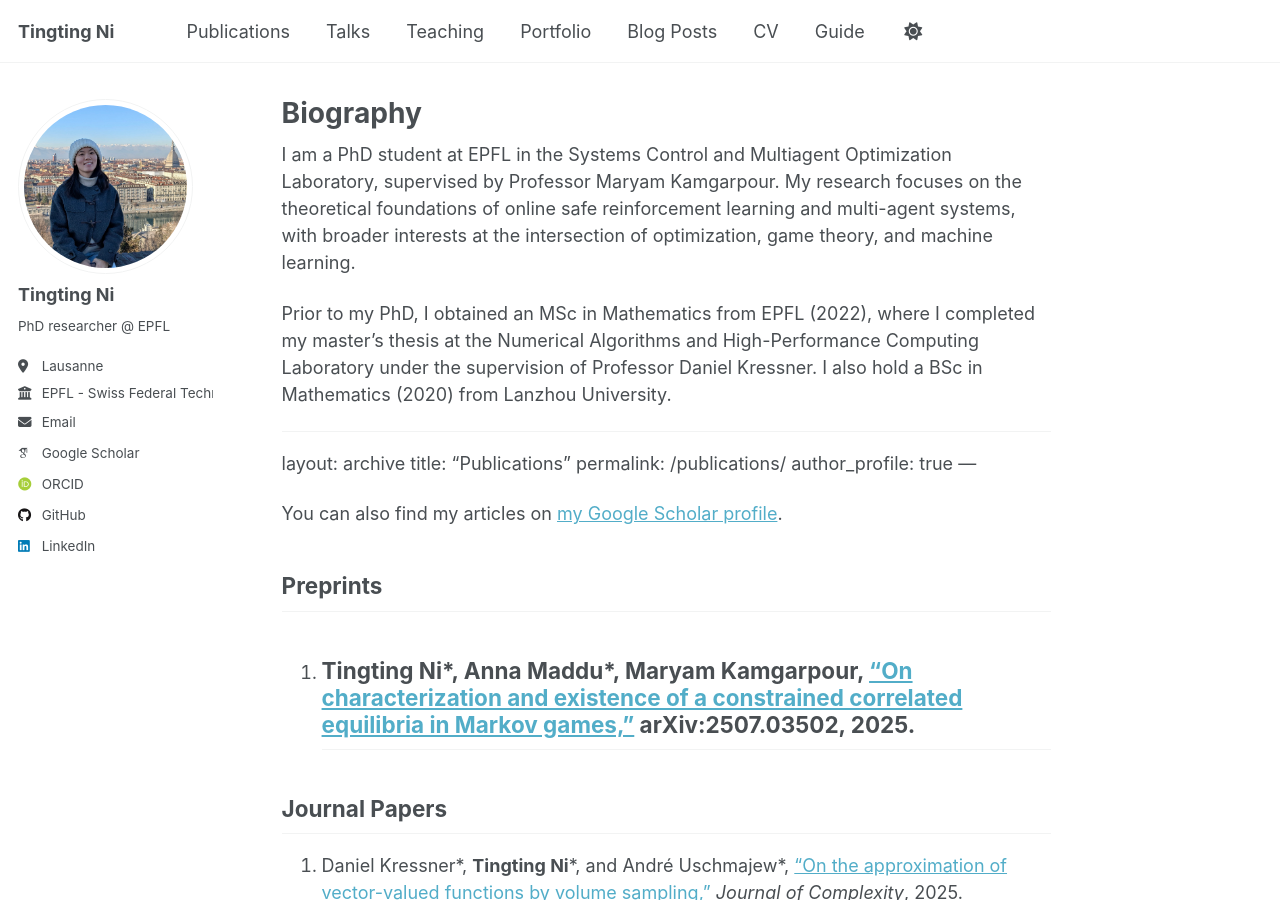
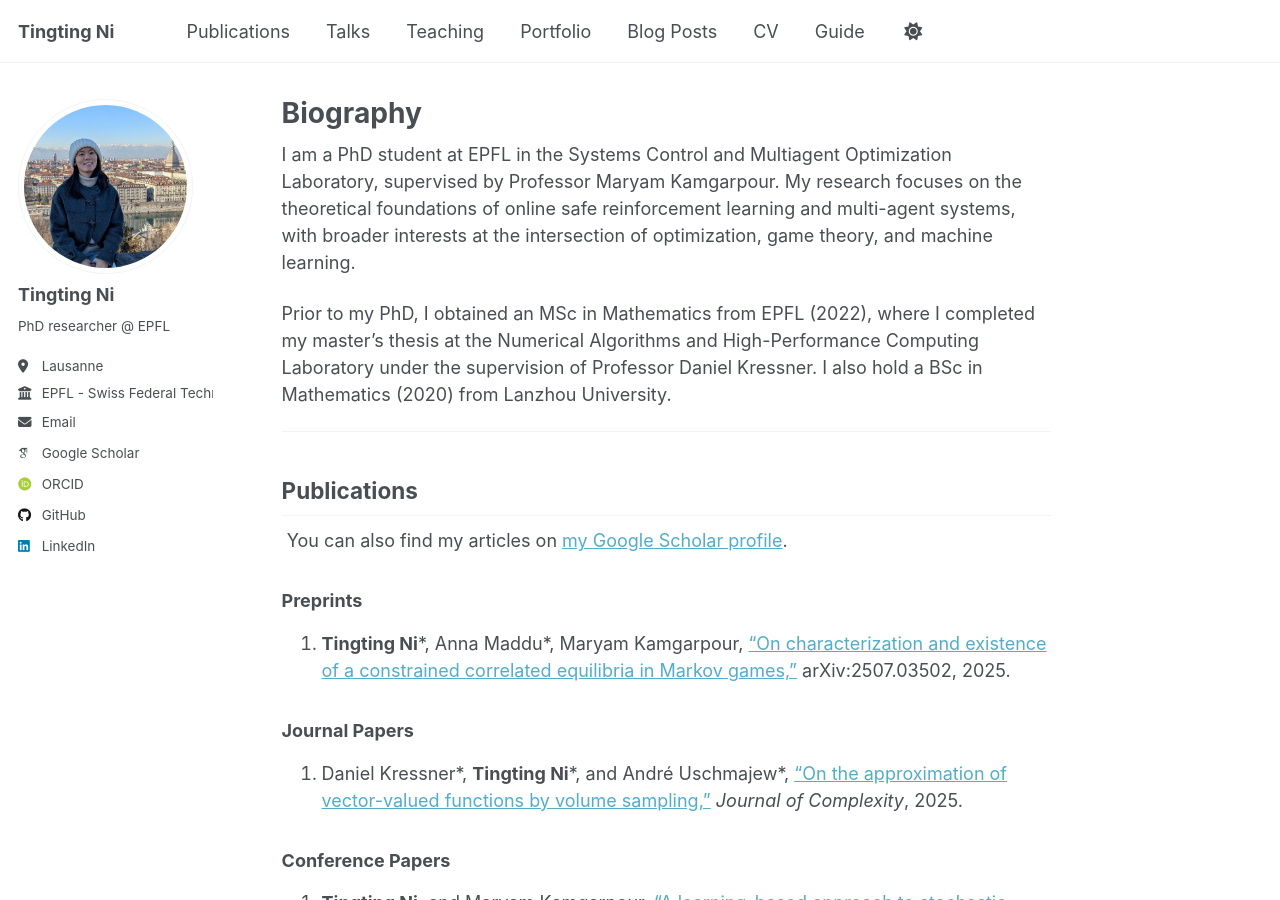
Before and after one commit to ni-tingting/ni-tingting.github.io, a Jekyll site: the page built from _pages/about.md, in a window 1280 px wide and 900 px high. Built offline with Jekyll 4.4.1, drawn with Linux system fonts in a browser that asks for light colours; some web fonts are replaced; a script that is not in the unit is left out.

Commit message:
Update about.md

```diff
--- a/_pages/about.md
+++ b/_pages/about.md
@@ -11,26 +11,23 @@ I am a PhD student at EPFL in the Systems Control and Multiagent Optimization La
 Prior to my PhD, I obtained an MSc in Mathematics from EPFL (2022), where I completed my master’s thesis at the Numerical Algorithms and High-Performance Computing Laboratory under the supervision of Professor Daniel Kressner. I also hold a BSc in Mathematics (2020) from Lanzhou University.
 
 ---
-layout: archive
-title: "Publications"
-permalink: /publications/
-author_profile: true
----
+## Publications
 
 {% if site.author.googlescholar %}
-  <div class="wordwrap">You can also find my articles on <a href="{{site.author.googlescholar}}">my Google Scholar profile</a>.</div>
+  <div class="wordwrap">
+    You can also find my articles on <a href="{{site.author.googlescholar}}">my Google Scholar profile</a>.
+  </div>
 {% endif %}
 
-## Preprints
+### Preprints
 
 1. **Tingting Ni**\*, Anna Maddu\*, Maryam Kamgarpour, ["On characterization and existence of a constrained correlated equilibria in Markov games,"](https://arxiv.org/abs/2507.03502) arXiv:2507.03502, 2025.
----
 
-## Journal Papers
+### Journal Papers
 
 1. Daniel Kressner\*,  **Tingting Ni**\*, and André Uschmajew\*, [“On the approximation of vector-valued functions by volume sampling,”]([https://www.sciencedirect.com/science/article/pii/S0885064X24000645]) _Journal of Complexity_, 2025.
 
-## Conference Papers
+### Conference Papers
 
 1. **Tingting Ni**, and Maryam Kamgarpour, [“A learning-based approach to stochastic optimal control under reach-avoid constraint,"](https://dl.acm.org/doi/10.1145/3716863.3718055) _In Proceedings of the 28th ACM International Conference on Hybrid Systems: Computation and Control (HSCC)_, 2025.
 2. **Tingting Ni**, and Maryam Kamgarpour, [“A safe exploration approach to constrained Markov decision processes,"](https://proceedings.mlr.press/v258/ni25a.html) _In International Conference on Artificial Intelligence and Statistics (AISTATS), PMLR_, 2025. (Presented also at ICML 2024 Workshop: Foundations of Reinforcement Learning and Control)
```
